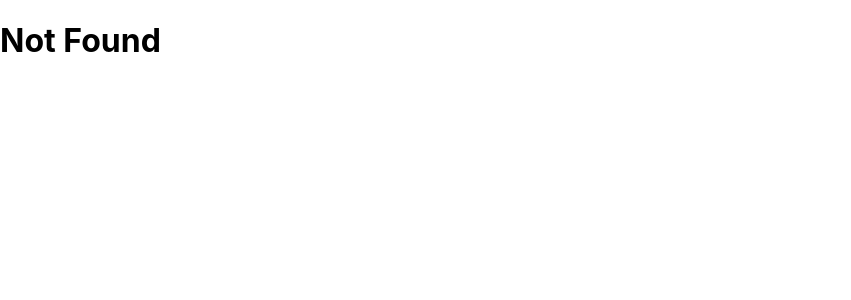
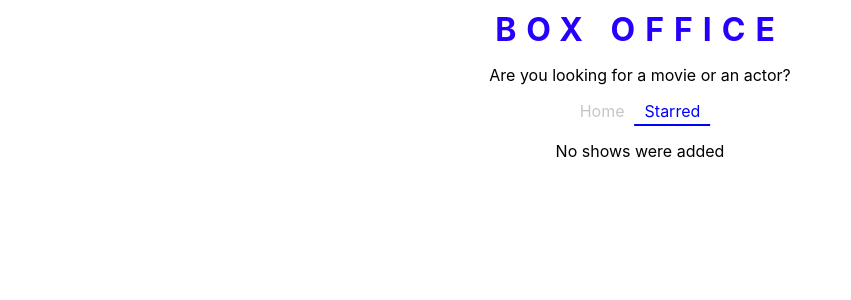
Before and after one commit to Obaadz/box-office, a React (Create React App) app: page /box-office/starred in a window 1280 px wide. Shown: the top 300 px of the page, without its empty margins (0-851 px from the left). Built offline with nearby package versions, Linux system fonts and the light colour scheme.

Commit message:
fix deployment issues

```diff
--- a/package.json
+++ b/package.json
@@ -1,6 +1,7 @@
 {
   "name": "box-office",
   "version": "0.1.0",
+  "homepage": "https://obaadz.github.io/box-office",
   "private": true,
   "dependencies": {
     "@testing-library/jest-dom": "^5.16.4",
@@ -17,6 +18,8 @@
     "web-vitals": "^2.1.4"
   },
   "scripts": {
+    "predeploy": "npm run build",
+    "deploy": "gh-pages -d build",
     "start": "react-scripts start",
     "build": "npm run clear && react-scripts build",
     "test": "react-scripts test",
@@ -42,6 +45,7 @@
     ]
   },
   "devDependencies": {
+    "gh-pages": "^3.2.3",
     "prettier": "^2.6.2",
     "rimraf": "^3.0.2"
   }
--- a/src/App.js
+++ b/src/App.js
@@ -14,12 +14,12 @@ function App() {
   return (
     <Routes>
       <Route
-        path="/"
+        path="box-office"
         element={<Home getSavedStarredShows={getSavedStarredShows} />}
       />
 
       <Route
-        path="/starred"
+        path="box-office/starred"
         element={<Starred getSavedStarredShows={getSavedStarredShows} />}
       />
 
--- a/src/components/NavBar.js
+++ b/src/components/NavBar.js
@@ -3,8 +3,8 @@ import { Link, useLocation } from 'react-router-dom';
 import styled from 'styled-components';
 
 const pages = [
-  { id: 1, path: '/', text: 'Home' },
-  { id: 2, path: '/starred', text: 'Starred' },
+  { id: 1, path: '/box-office/', text: 'Home' },
+  { id: 2, path: '/box-office/starred', text: 'Starred' },
 ];
 
 const renderPages = currentLocation =>
```
Also changed, not shown: 1 other file (tests, documents, lock files or other folders).
